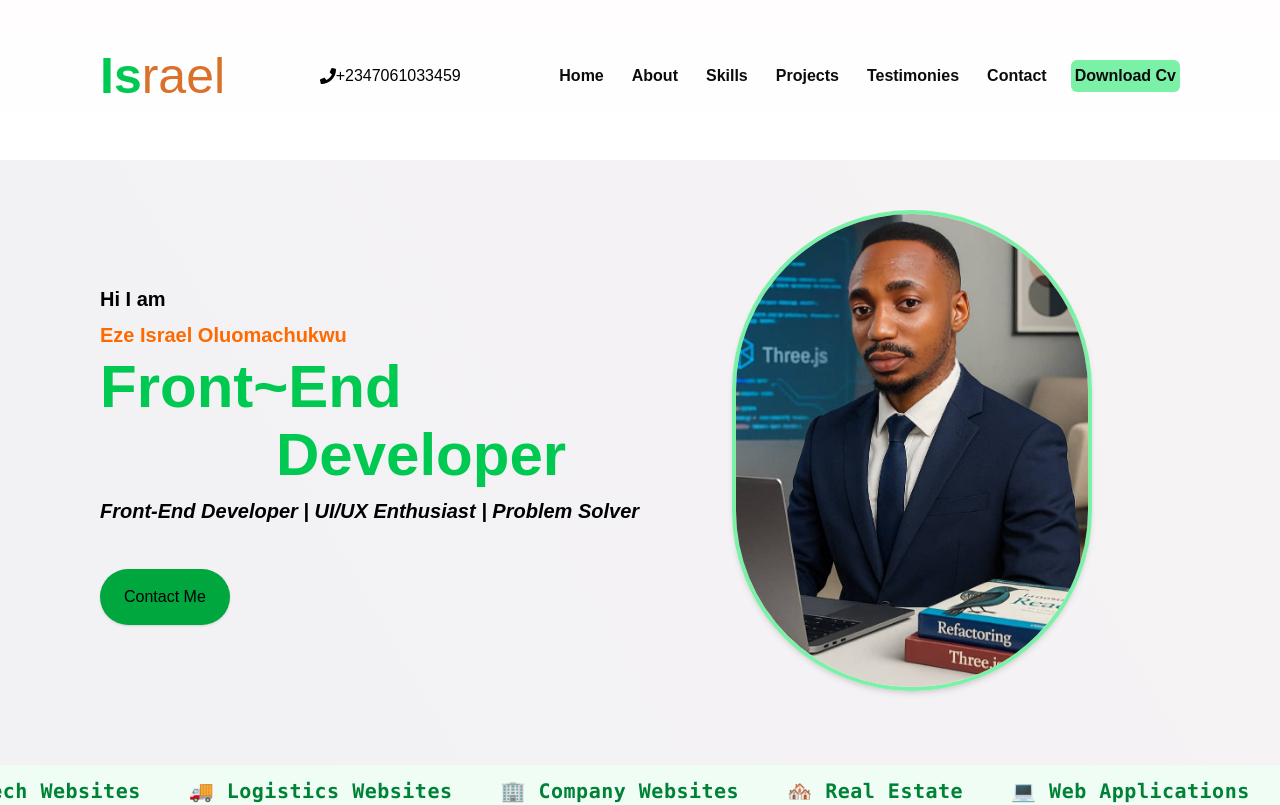
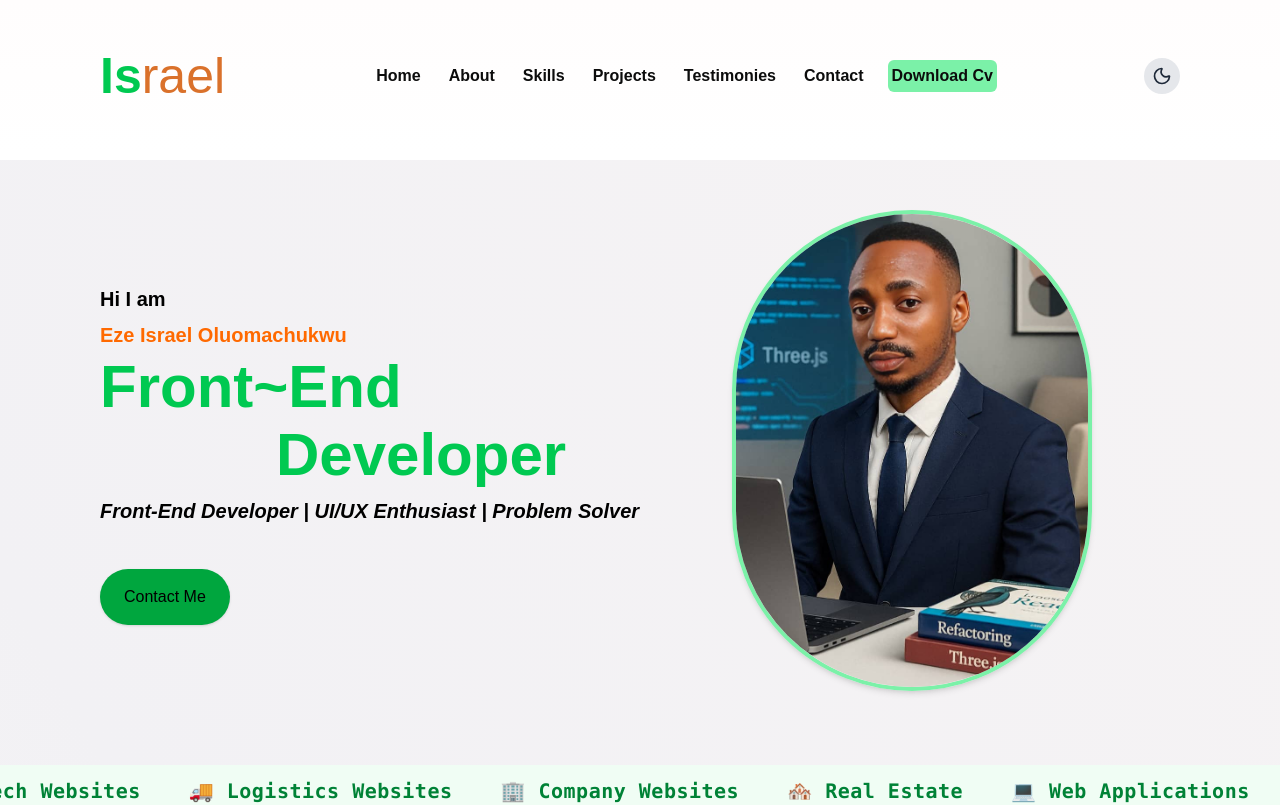
Before and after one commit to Eze-Israel/Proport, a Next.js app: page / in a window 1280 px wide. Shown: the top 805 px of the page. Built offline with nearby package versions, Linux system fonts and the light colour scheme.

Commit message:
updated profile mood

```diff
--- a/package.json
+++ b/package.json
@@ -10,6 +10,7 @@
   },
   "dependencies": {
     "framer-motion": "^12.20.1",
+    "lucide-react": "^0.525.0",
     "next": "15.3.4",
     "react": "^19.0.0",
     "react-countup": "^6.5.3",
--- a/src/components/Header.tsx
+++ b/src/components/Header.tsx
@@ -2,6 +2,7 @@ import React from 'react'
 import { useState } from 'react'
 import { FaBars, FaTimes, FaPhone } from 'react-icons/fa'
 import Link from 'next/link'
+import ThemeToggle from './ThemeToggle';
 
 
 
@@ -30,7 +31,7 @@ const Header:  React.FC = () => {
         {mobile ? <FaBars /> : <FaTimes />}
       </div>
 
-      <div className="phone p-1 flex"><FaPhone/>+2347061033459</div>
+      {/* <div className="phone p-1 flex"><FaPhone/>+2347061033459</div> */}
 
             <div>
             <ul className={`${mobile ? 'nav-menu' : 'nav-menu show'}`}>
@@ -42,11 +43,13 @@ const Header:  React.FC = () => {
             <Link href="#contact" onClick={handleMobileChange}> <li className='list-items p-1'>Contact</li></Link>
             <Link href="MyResume" onClick={handleMobileChange}>
             <li className='list-items bg-green-300 rounded-md p-1'>Download Cv</li></Link>
+
             </ul>
             </div>
 
 
 
+           <ThemeToggle/>
 
     </div>
   )
--- /dev/null
+++ b/src/components/ThemeToggle.tsx
@@ -0,0 +1,41 @@
+// components/ThemeToggle.tsx
+'use client';
+
+import { useEffect, useState } from 'react';
+import { Moon, Sun } from 'lucide-react';
+
+export default function ThemeToggle() {
+  const [theme, setTheme] = useState<'light' | 'dark'>('light');
+
+  useEffect(() => {
+    // To Check user preference or system preference
+    const savedTheme = localStorage.getItem('theme') as 'light' | 'dark' | null;
+    const prefersDark = window.matchMedia('(prefers-color-scheme: dark)').matches;
+
+    if (savedTheme) {
+      setTheme(savedTheme);
+      document.documentElement.classList.toggle('dark', savedTheme === 'dark');
+    } else {
+      const defaultTheme = prefersDark ? 'dark' : 'light';
+      setTheme(defaultTheme);
+      document.documentElement.classList.toggle('dark', prefersDark);
+    }
+  }, []);
+
+  const toggleTheme = () => {
+    const newTheme = theme === 'light' ? 'dark' : 'light';
+    setTheme(newTheme);
+    localStorage.setItem('theme', newTheme);
+    document.documentElement.classList.toggle('dark', newTheme === 'dark');
+  };
+
+  return (
+    <button
+      onClick={toggleTheme}
+      className="p-2 rounded-full bg-gray-200 dark:bg-gray-700 text-gray-800 dark:text-gray-100 transition"
+      aria-label="Toggle Theme"
+    >
+      {theme === 'dark' ? <Sun size={20} /> : <Moon size={20} />}
+    </button>
+  );
+}
--- a/src/styles/globals.css
+++ b/src/styles/globals.css
@@ -25,8 +25,8 @@
 }
 
 body {
-  background: var(--background);
-  color: var(--foreground);
+  /* background: var(--background);
+  color: var(--foreground); */
   font-family: Arial, Helvetica, sans-serif;
 }
 
--- a/tailwind.config.js
+++ b/tailwind.config.js
@@ -1,5 +1,6 @@
 /** @type {import('tailwindcss').Config} */
 module.exports = {
+  darkMode: 'class', // ✅ must be 'class'
   content: [
     './src/pages/**/*.{js,ts,jsx,tsx}',
     './src/components/**/*.{js,ts,jsx,tsx}',
```
Also changed, not shown: 1 other file (tests, documents, lock files or other folders).
